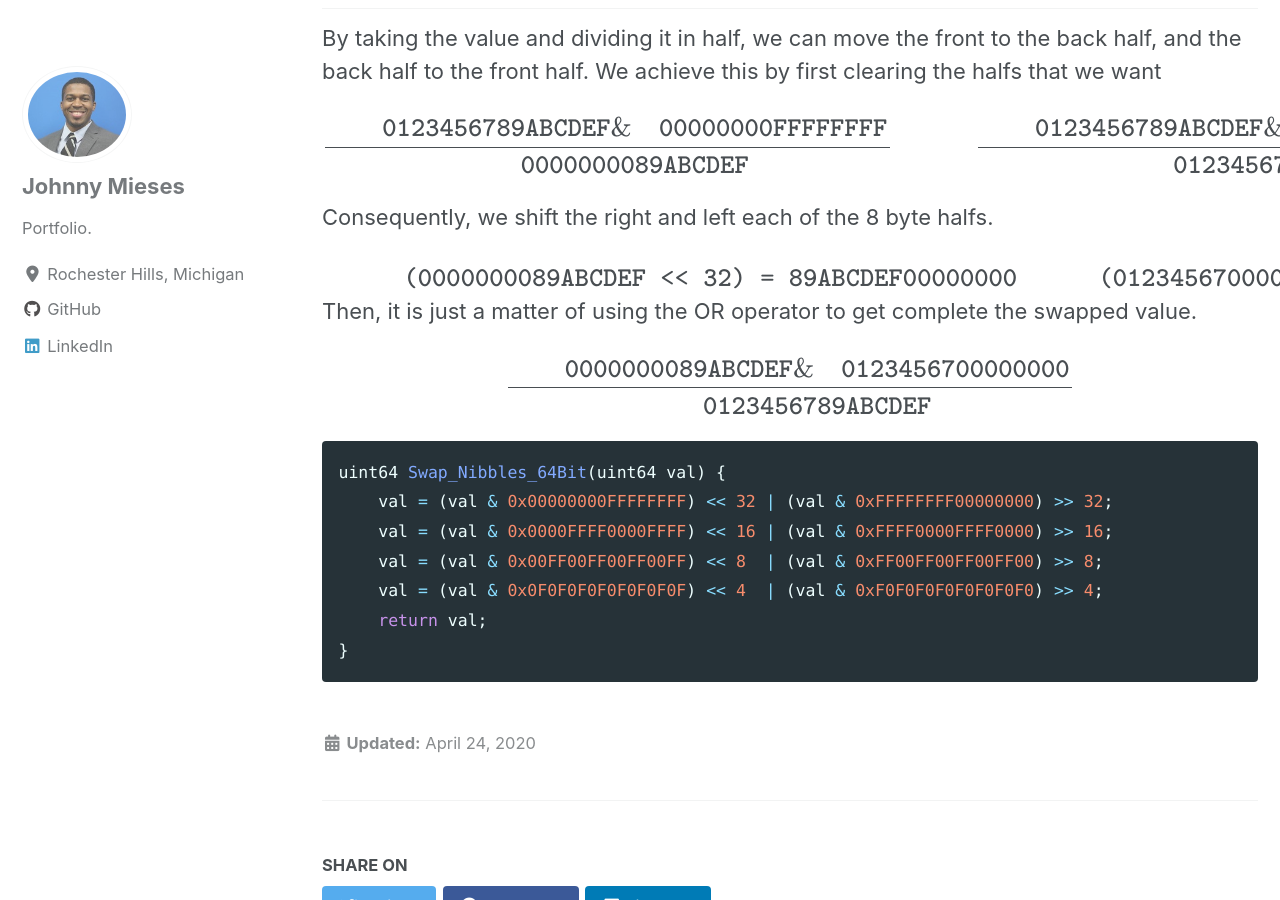
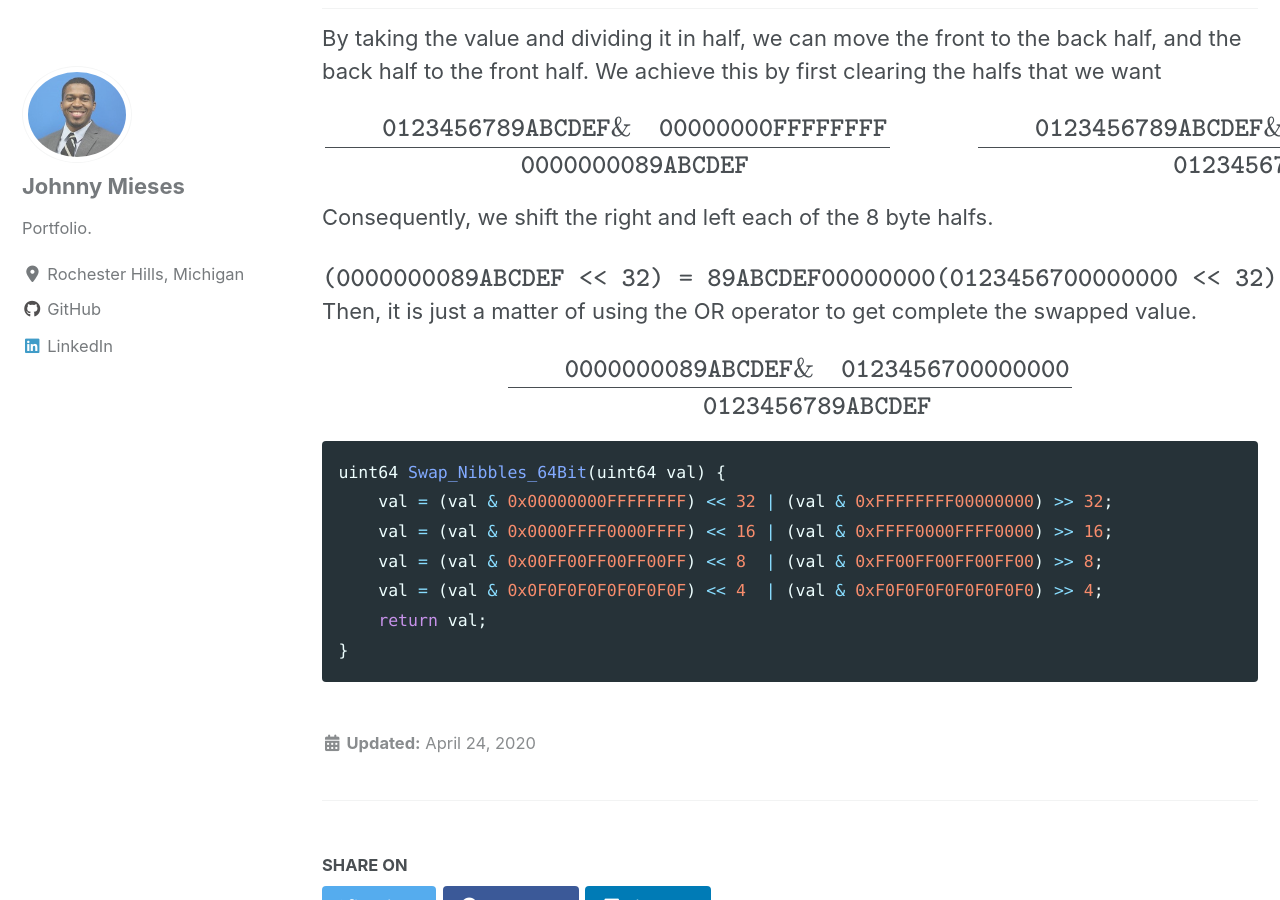
Before and after one commit to jmieses/jmportfolio.github.io, a Jekyll site: the page built from _posts/2020-04-24-Swapping-Nibbles-in-64-bitfield.md, in a window 1280 px wide and 900 px high, scrolled down 916 px. Built offline with Jekyll 4.4.1, drawn with Linux system fonts in a browser that asks for light colours; cached includes are drawn as plain includes; nearby versions of some CDN libraries; formulas are drawn with MathJax 3.

Commit message:
post update

```diff
--- a/_posts/2020-04-24-Swapping-Nibbles-in-64-bitfield.md
+++ b/_posts/2020-04-24-Swapping-Nibbles-in-64-bitfield.md
@@ -26,8 +26,8 @@
 
 Consequently, we shift the right and left each of the 8 byte halfs.
 
-$$\hspace{3em} \texttt{(0000000089ABCDEF << 32) = 89ABCDEF00000000} \\
-\hspace{3em} \texttt{(0123456700000000 << 32) = 0000000001234567}$$
+$$ \texttt{(0000000089ABCDEF << 32) = 89ABCDEF00000000} \\
+\texttt{(0123456700000000 << 32) = 0000000001234567}$$
 Then, it is just a matter of using the OR operator to get complete the swapped value.
 
 $$\frac{\qquad \texttt{0000000089ABCDEF} \\ \& \quad \texttt{0123456700000000}}{\qquad \texttt{0123456789ABCDEF}} $$
```
